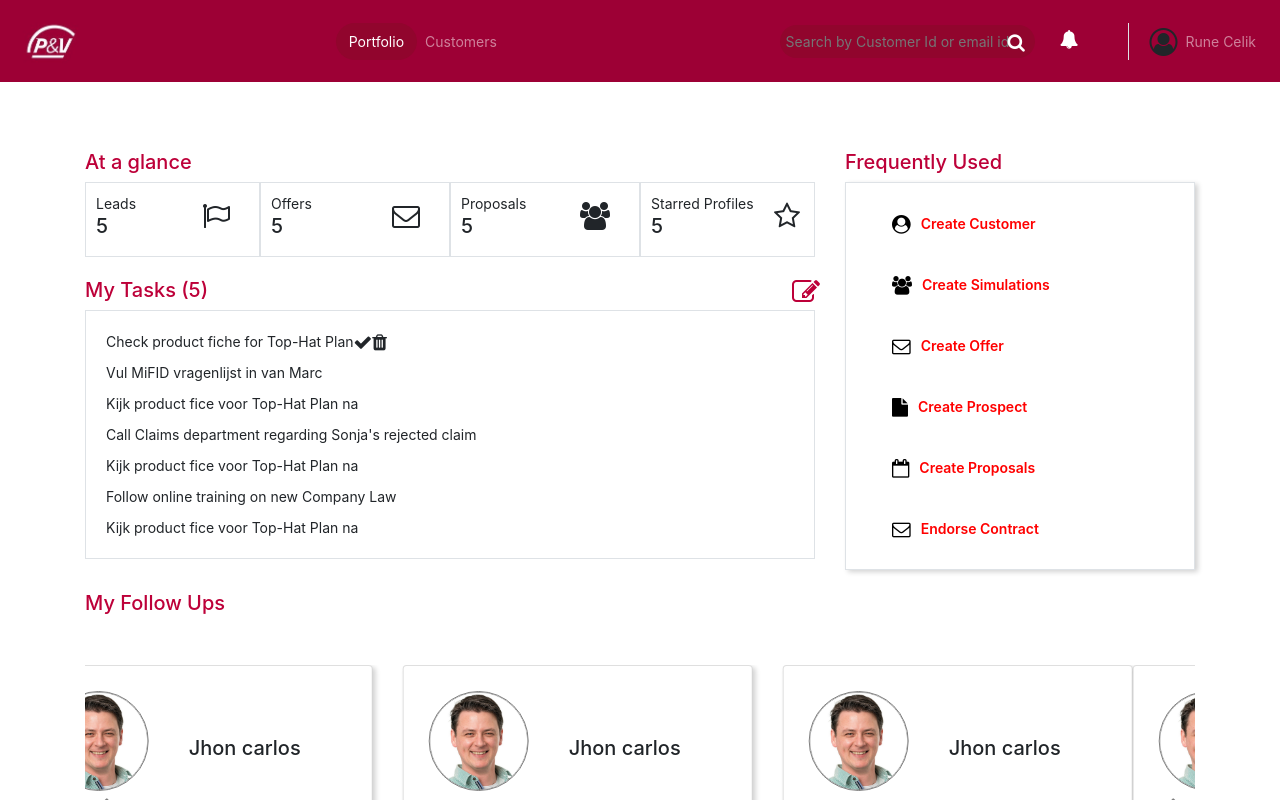
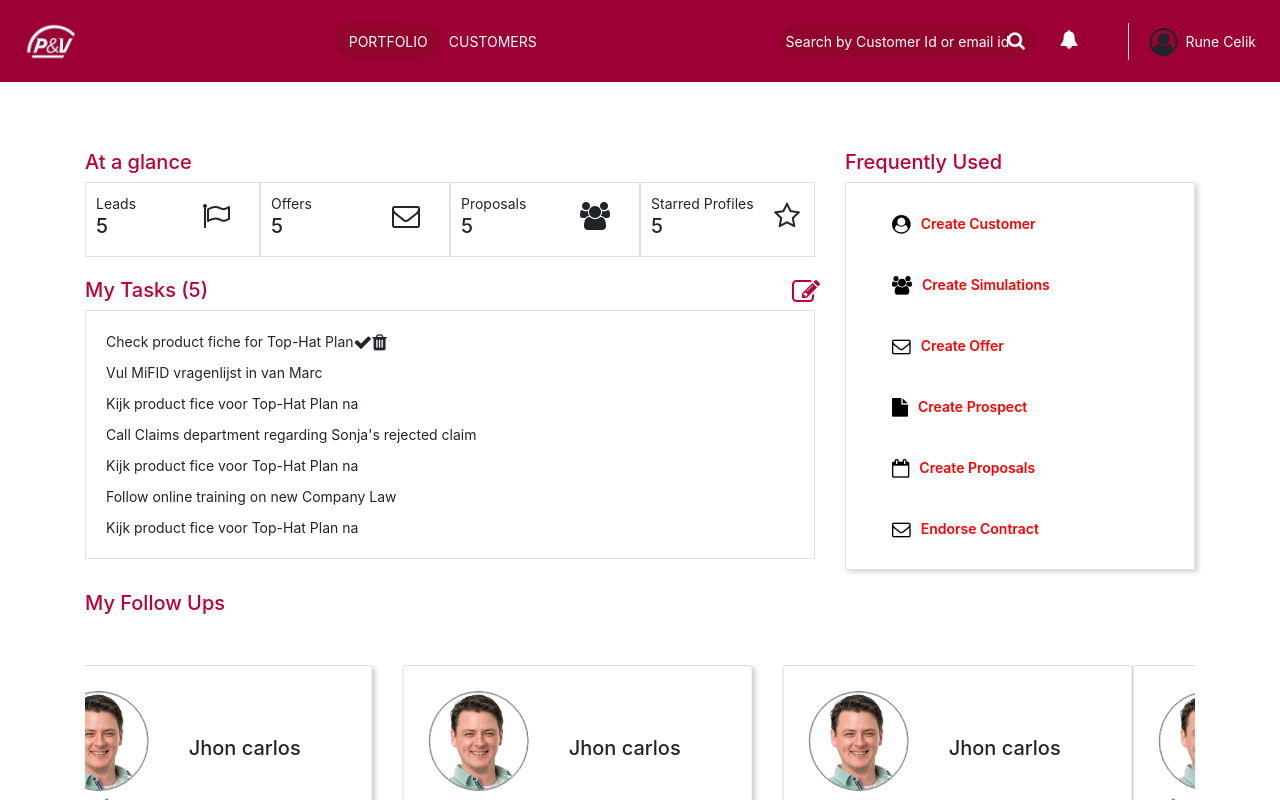
Before and after one commit to NileshProj/PandVReact, a React (Create React App) app: page / in a window 1280 px wide. Shown: the top 800 px of the page. Built offline with nearby package versions, Linux system fonts and the light colour scheme.

Commit message:
header reformating

```diff
--- a/public/css/style.css
+++ b/public/css/style.css
@@ -1,3 +1,10 @@
+@font-face {
+  font-family: 'MyriadPro';
+  src: url('../fonts/MyriadPro-Bold.otf');
+  src: url('../fonts/fonts/MyriadPro-Bold.otf') format('embedded-opentype'), url('../fonts/fonts/MyriadPro-Bold.otf');
+  font-weight: normal;
+  font-style: normal;
+}
 body {
     font-size: .875rem;
   }
@@ -63,6 +70,10 @@ body {
 
   .sidebar-heading {
     font-size: .75rem;
+    text-transform: uppercase;
+  }
+
+  .capital {
     text-transform: uppercase;
   }
 
@@ -156,6 +167,10 @@ body {
     color: #fff;
   }
 
+  .search::placeholder {
+    color: #fff;
+  }
+
   .profile-pic {
     border-radius: 150px;
     border: 1px solid gray;
@@ -228,7 +243,7 @@ body {
   }
 
   .white {
-    color: #fff;
+    color: #fff!important;
   }
 
   .bg-brown {
--- a/src/components/details/details.component.js
+++ b/src/components/details/details.component.js
@@ -27,13 +27,13 @@ function Details() {
                         />
                         <div className="dropdown-menu" aria-labelledby="dropdownMenu">
                             <span className="dropdown-item-text">Offers</span>
-                            <Link className="dropdown-item" href="#">
+                            <Link className="dropdown-item" to="/profile/c">
                                 Contracts
               </Link>
-                            <Link className="dropdown-item" href="#">
+                            <Link className="dropdown-item" to="/profile/p">
                                 Proposals
               </Link>
-                            <Link className="dropdown-item" href="#">
+                            <Link className="dropdown-item" to="/profile/d">
                                 Documents
               </Link>
                         </div>
--- a/src/components/header/header.component.js
+++ b/src/components/header/header.component.js
@@ -2,27 +2,47 @@ import React from 'react';
 import './header.component.css'
 import { Link } from 'react-router-dom';
 
-function Header() {
+class Header extends React.Component {
+  constructor(props) {
+    super(props);
+    this.state = { active: 1 };
+    this.setActive = this.setActive.bind(this);
+    this.search = this.search.bind(this);
+  }
+
+  setActive(index) {
+    this.setState({ active: index, searchText: '' });
+  }
+
+  search() {
+    console.log(this.state.searchText);
+  }
+
+  updateText(e) {
+    this.setState({ searchText: e.target.value});
+  }
+
+  render() {
     return (
-        <header>
+      <header>
         <nav className="navbar navbar-expand-md navbar-dark fixed-top bg-maroon p-3">
-          <img src="images/pnv logo.jpg" height={50} alt=""/>
+          <img src="images/pnv logo.jpg" height={50} alt="" />
           <button className="navbar-toggler" type="button" data-toggle="collapse" data-target="#navbarCollapse" aria-controls="navbarCollapse" aria-expanded="false" aria-label="Toggle navigation">
             <span className="navbar-toggler-icon" />
           </button>
           <div className="collapse navbar-collapse m-l-250" id="navbarCollapse">
             <ul className="navbar-nav mr-auto">
-              <li className="nav-item active">
-                <Link className="nav-link" to="/">Portfolio</Link>
+              <li className={"nav-item " + (this.state.active === 1 ? 'active' : '')}>
+                <Link className="nav-link white capital" to="/" onClick={() => this.setActive(1)}>Portfolio</Link>
               </li>
-              <li className="nav-item">
-              <Link className="nav-link" to="/profile">Customers</Link>
+              <li className={"nav-item " + (this.state.active === 2 ? 'active' : '')}>
+                <Link className="nav-link white capital" to="/profile/details" onClick={() => this.setActive(2)}>Customers</Link>
               </li>
-
             </ul>
             <form className="form-inline mt-2 mt-md-0">
-              <input className="mr-sm-2 search" type="text" placeholder="Search by Customer Id or email id" aria-label="Search" />
-              <a href="search-result.html" > <i className="fa fa-search fa-lg search-icon" aria-hidden="true" /></a>
+              <input className="mr-sm-2 search" type="text" placeholder="Search by Customer Id or email id"
+                onChange={(e) => this.updateText(e)} aria-label="Search" />
+              <i className="fa fa-search fa-lg search-icon" aria-hidden="true" onClick={this.search} />
               <ul className="navbar-nav mr-auto">
                 <li className="nav-item  m-r-50 ">
                   <i className="fa fa-bell fa-lg m-t-10 white" aria-hidden="true" />
@@ -33,7 +53,7 @@ function Header() {
                   </span>
                 </li>
                 <li className="nav-item">
-                  <Link className="nav-link" to="/profile">Rune Celik</Link>
+                  <Link className="nav-link white" to="/profile">Rune Celik</Link>
                 </li>
               </ul>
             </form>
@@ -42,6 +62,8 @@ function Header() {
       </header>
 
     )
+  }
 }
 
+
 export default Header;
--- a/src/components/home/home.component.js
+++ b/src/components/home/home.component.js
@@ -6,7 +6,7 @@ function Home() {
             <div className="row m-t-150">
                 <div className="col-lg-8">
                     <h5 className="text-red">At a glance</h5>
-                    <div className>
+                    <div>
                         <div className="row">
                             <div className="col-lg-3 p-r-0">
                                 <div className="border ">
@@ -46,11 +46,11 @@ function Home() {
                                 className="fa fa-pencil-square-o float-right fa-2x top text-red m-r-10"
                                 aria-hidden="true"
                             />
-                            <div className>
+                            <div>
                                 <div className="row">
                                     <div className="col-lg-12">
                                         <div className="border" style={{ padding: 20 }}>
-                                            <div className>
+                                            <div>
                                                 Check product fiche for Top-Hat Plan
                 <i className="fa fa-check fa-lg" />
                                                 <i className="fa fa-trash fa-lg" />
@@ -84,7 +84,7 @@ function Home() {
                     >
                         <div className="carousel-inner">
                             <div className="carousel-item active">
-                                <div className>
+                                <div>
                                     <div className="row">
                                         <div className="col-lg-6">
                                             <div className="border box">
@@ -112,7 +112,7 @@ function Home() {
                                 </div>
                             </div>
                             <div className="carousel-item">
-                                <div className>
+                                <div>
                                     <div className="row">
                                         <div className="col-lg-6">
                                             <div className="border box">
@@ -140,7 +140,7 @@ function Home() {
                                 </div>
                             </div>
                             <div className="carousel-item">
-                                <div className>
+                                <div>
                                     <div className="row">
                                         <div className="col-lg-6">
                                             <div className="border box">
--- a/src/components/profile/profile.component.js
+++ b/src/components/profile/profile.component.js
@@ -1,5 +1,5 @@
 import React from 'react';
-import { Router, Link, Switch, Route } from 'react-router-dom';
+import { Link, Route } from 'react-router-dom';
 import Details from '../details/details.component';
 
 function Profile() {
@@ -72,7 +72,7 @@ function Profile() {
             <div className="row m-t-100">
                 <div className="col-lg-1" />
                 <div className="col-lg-11">
-                <Route path="/profile/details">
+                <Route exact path="/profile/details">
                     <Details></Details>
                 </Route>
                 <Route path="/profile/simulation">
```
